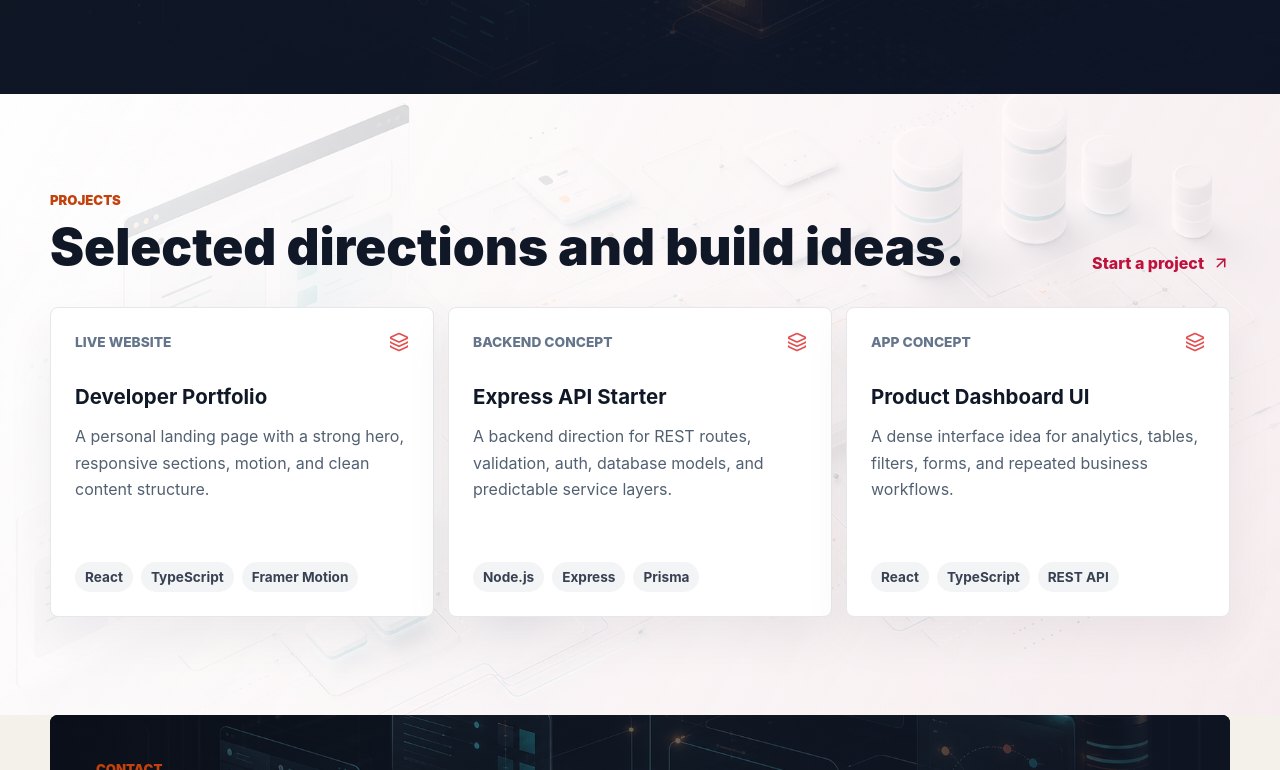
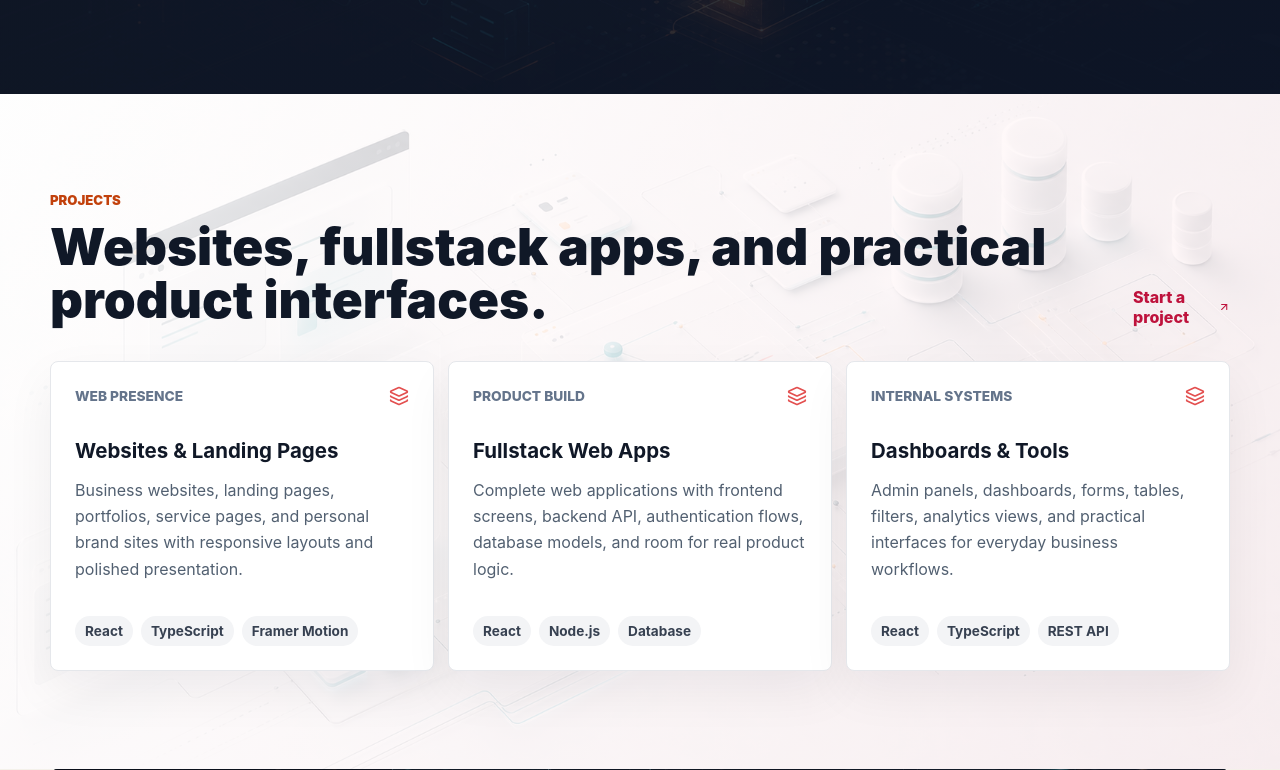
Before and after one commit to Aleks-man/portfolio, a React (Vite) app: page / in a window 1280 px wide. Shown: the part 3610-4380 px from the top of the page. Built offline with nearby package versions, Linux system fonts and the light colour scheme.

Commit message:
Update project section positioning

```diff
--- a/src/content/portfolio.ts
+++ b/src/content/portfolio.ts
@@ -75,25 +75,25 @@ export const content = {
     },
     projects: {
       kicker: 'Projects',
-      title: 'Selected directions and build ideas.',
+      title: 'Websites, fullstack apps, and practical product interfaces.',
       action: 'Start a project',
       items: [
         {
-          title: 'Developer Portfolio',
-          type: 'Live website',
-          description: 'A personal landing page with a strong hero, responsive sections, motion, and clean content structure.',
+          title: 'Websites & Landing Pages',
+          type: 'Web presence',
+          description: 'Business websites, landing pages, portfolios, service pages, and personal brand sites with responsive layouts and polished presentation.',
           stack: ['React', 'TypeScript', 'Framer Motion'],
         },
         {
-          title: 'Express API Starter',
-          type: 'Backend concept',
-          description: 'A backend direction for REST routes, validation, auth, database models, and predictable service layers.',
-          stack: ['Node.js', 'Express', 'Prisma'],
+          title: 'Fullstack Web Apps',
+          type: 'Product build',
+          description: 'Complete web applications with frontend screens, backend API, authentication flows, database models, and room for real product logic.',
+          stack: ['React', 'Node.js', 'Database'],
         },
         {
-          title: 'Product Dashboard UI',
-          type: 'App concept',
-          description: 'A dense interface idea for analytics, tables, filters, forms, and repeated business workflows.',
+          title: 'Dashboards & Tools',
+          type: 'Internal systems',
+          description: 'Admin panels, dashboards, forms, tables, filters, analytics views, and practical interfaces for everyday business workflows.',
           stack: ['React', 'TypeScript', 'REST API'],
         },
       ],
@@ -185,25 +185,25 @@ export const content = {
     },
     projects: {
       kicker: 'Проекты',
-      title: 'Примеры направлений, в которых я могу быть полезен.',
+      title: 'Сайты, fullstack-приложения и интерфейсы для реальных задач.',
       action: 'Обсудить проект',
       items: [
         {
-          title: 'Developer Portfolio',
-          type: 'Live website',
-          description: 'Персональный сайт-визитка с выразительным первым экраном, адаптивными секциями, анимацией и понятной подачей навыков.',
+          title: 'Сайты и лендинги',
+          type: 'Web presence',
+          description: 'Разрабатываю разные виды сайтов: лендинги, сайты-визитки, портфолио, страницы услуг, промо-сайты и аккуратные представления личного или коммерческого бренда.',
           stack: ['React', 'TypeScript', 'Framer Motion'],
         },
         {
-          title: 'Express API Starter',
-          type: 'Backend concept',
-          description: 'Основа backend-архитектуры с REST-роутами, валидацией, авторизацией, моделями данных и отдельными сервисными слоями.',
-          stack: ['Node.js', 'Express', 'Prisma'],
+          title: 'Fullstack-приложения',
+          type: 'Product build',
+          description: 'Собираю полноценные веб-приложения: интерфейс, backend API, авторизацию, работу с базой данных и логику, которую можно развивать дальше.',
+          stack: ['React', 'Node.js', 'Database'],
         },
         {
-          title: 'Product Dashboard UI',
-          type: 'App concept',
-          description: 'Концепт рабочего интерфейса для аналитики, таблиц, фильтров, форм и повторяющихся бизнес-процессов.',
+          title: 'Дашборды и инструменты',
+          type: 'Internal systems',
+          description: 'Делаю админки, панели управления, таблицы, фильтры, формы, аналитические экраны и интерфейсы для повседневных рабочих процессов.',
           stack: ['React', 'TypeScript', 'REST API'],
         },
       ],
```
